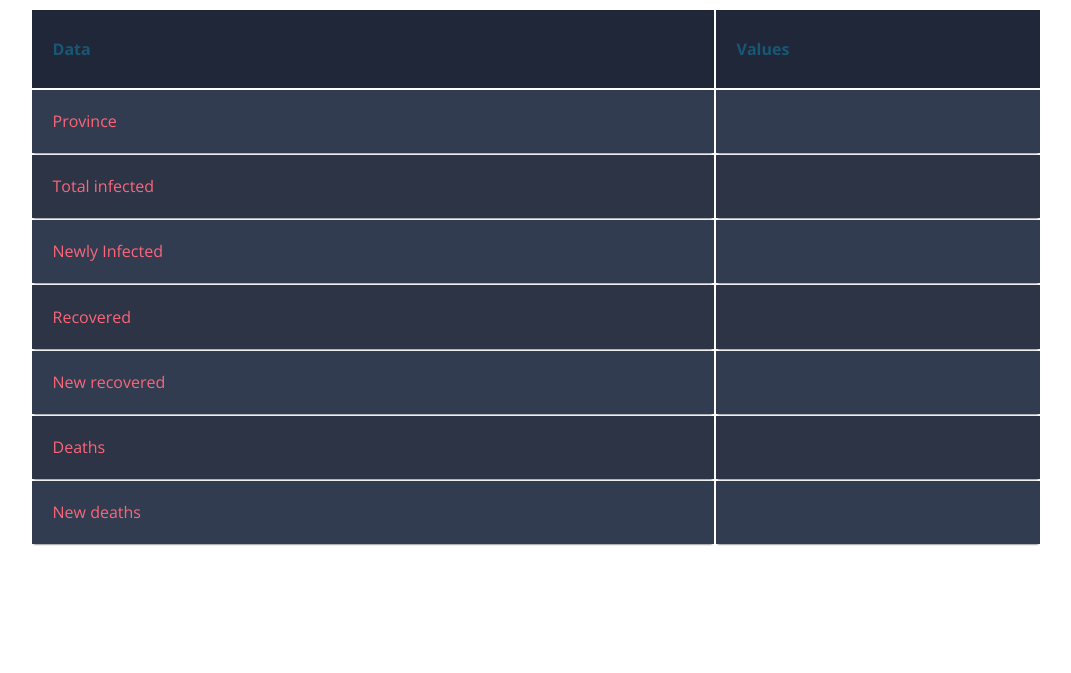
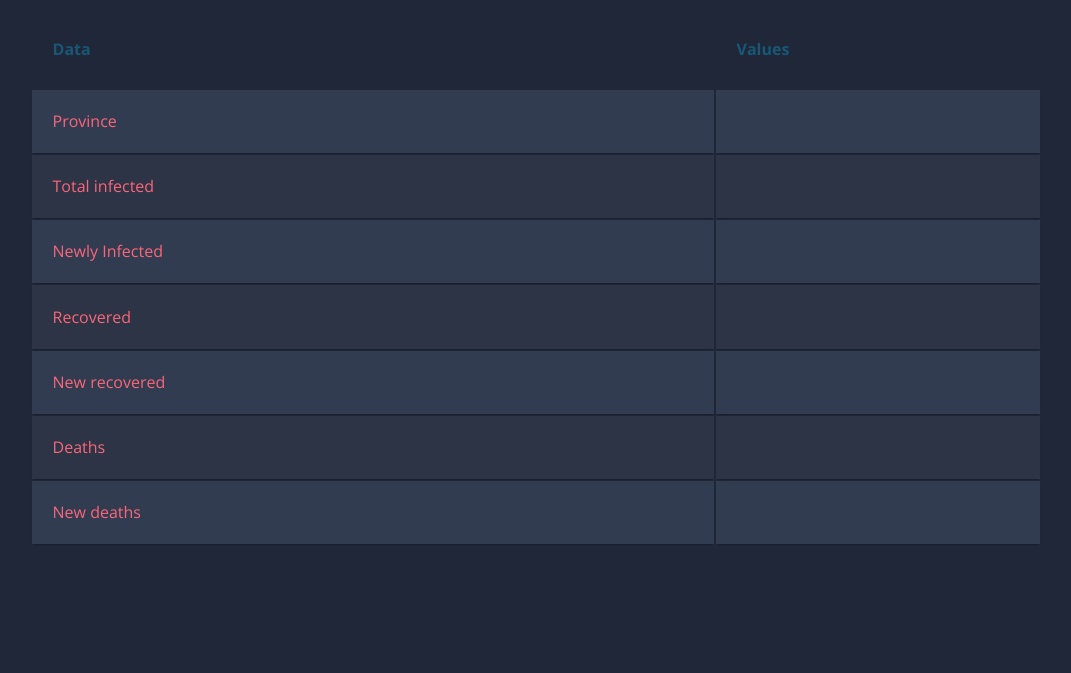
Before and after one commit to SanjayNithin2002/COVID-19-Tracker, a Flask app: page /stateSearch in a window 1280 px wide. Shown: the top 673 px of the page, without its empty margins (104-1175 px from the left). Run offline with Flask 2, Linux system fonts and the light colour scheme.

Commit message:
Update style.css
adding bg color

```diff
--- a/static/css/style.css
+++ b/static/css/style.css
@@ -6,7 +6,7 @@
   font-weight: 300;
   line-height: 1.42em;
   color:#A7A1AE;
-  background-image :#1F2739;
+  background-color :#1F2739;
 }
 
 h1 {
```
